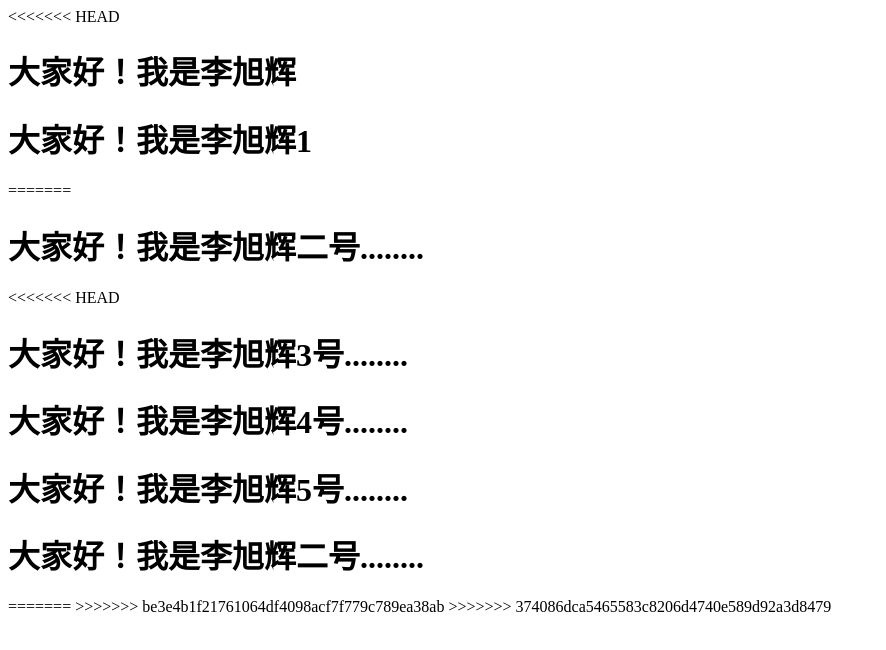
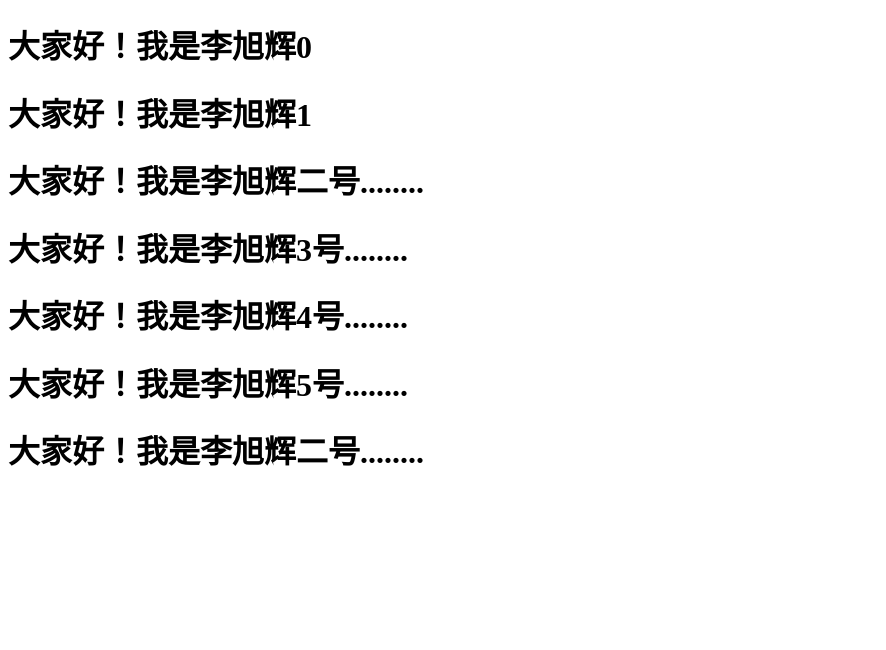
Before and after one commit to pyb2315/pybbigtwo, a plain HTML site: page index.html in a window 1280 px wide. Shown: the whole page, without its empty margins (0-886 px from the left). Drawn offline with Linux system fonts and the light colour scheme.

Commit message:
王海修改

```diff
--- a/index.html
+++ b/index.html
@@ -5,18 +5,12 @@
     <title>Group Four</title>
 </head>
 <body>
-<<<<<<< HEAD
-    <h1>大家好！我是李旭辉</h1>
+    <h1>大家好！我是李旭辉0</h1>
 	<h1>大家好！我是李旭辉1</h1>
-=======
     <h1>大家好！我是李旭辉二号........</h1>
-<<<<<<< HEAD
     <h1>大家好！我是李旭辉3号........</h1>
     <h1>大家好！我是李旭辉4号........</h1>
     <h1>大家好！我是李旭辉5号........</h1>
     <h1>大家好！我是李旭辉二号........</h1>
-=======
->>>>>>> be3e4b1f21761064df4098acf7f779c789ea38ab
->>>>>>> 374086dca5465583c8206d4740e589d92a3d8479
 </body>
 </html>
```
